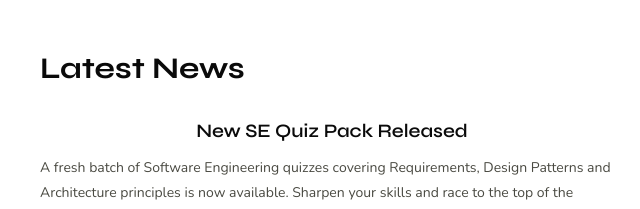
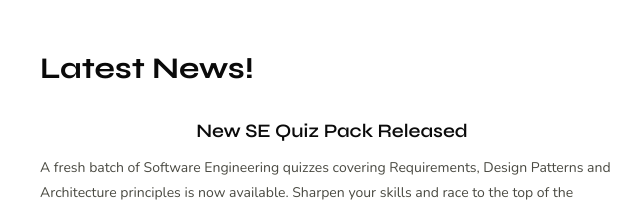
Before and after one commit to Yurpa/Quizler, a website: page public/index.html in a window 1280 px wide. Shown: the part 436-645 px from the top of the page, 0-640 px from the left. Drawn offline with nearby package versions, Linux system fonts and the light colour scheme; no server answers.

Commit message:
Update index.html

```diff
--- a/public/index.html
+++ b/public/index.html
@@ -61,7 +61,7 @@
   </div>
 
   <div class="home-content">
-    <h2 class="section-title">Latest News</h2>
+    <h2 class="section-title">Latest News!</h2>
     <div class="news-grid">
       <div>
         <div class="news-card-title">New SE Quiz Pack Released</div>
```
